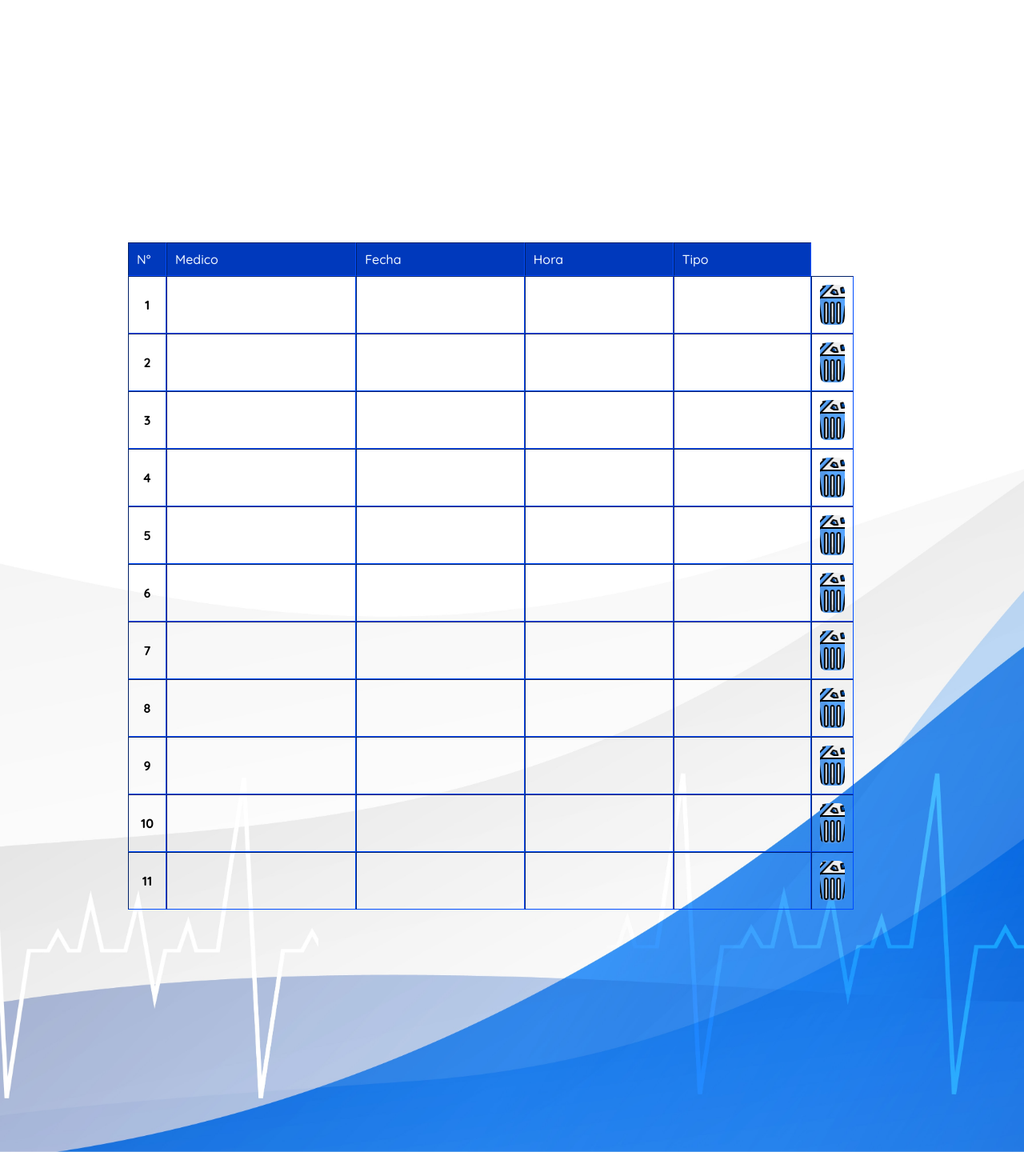
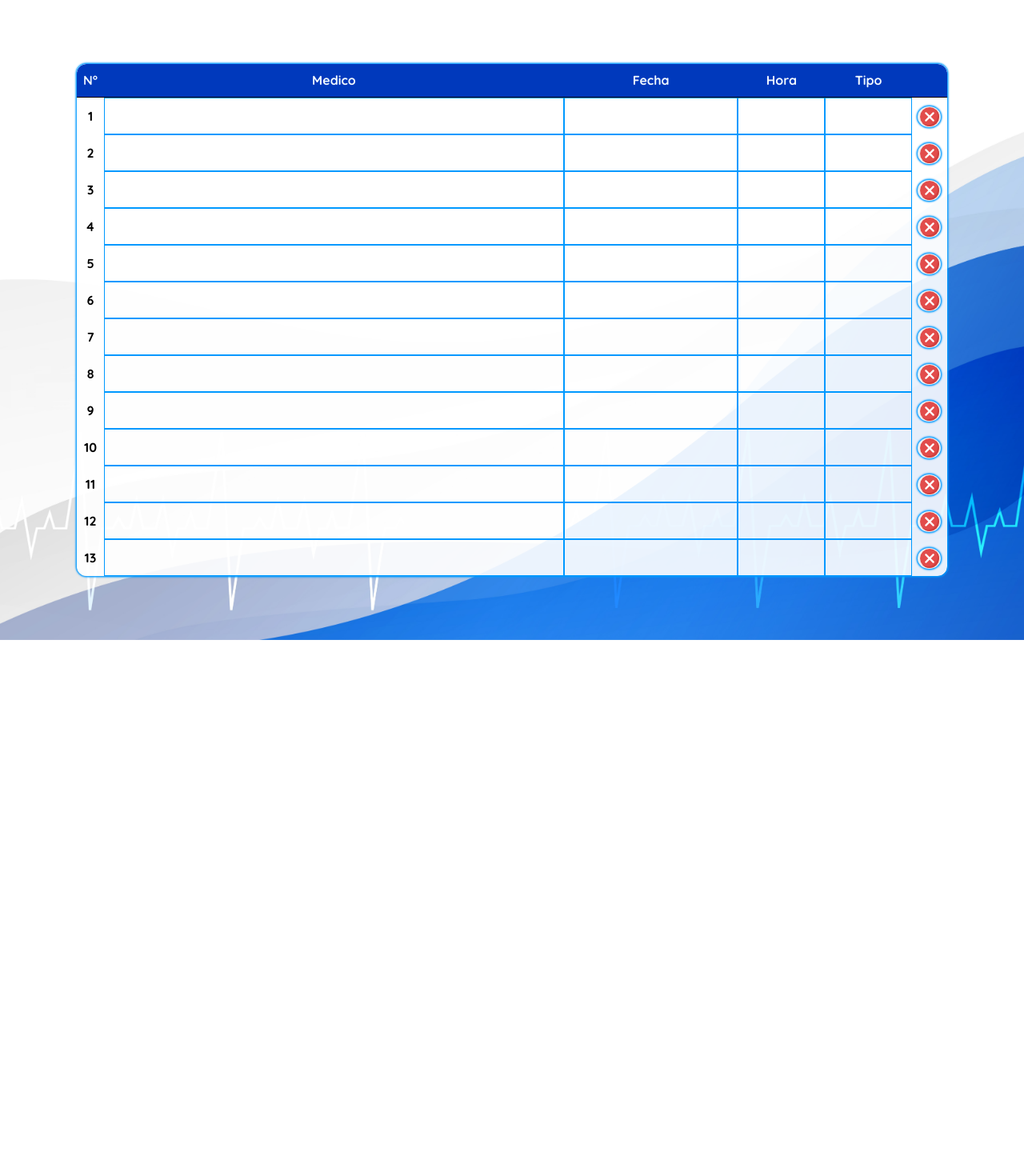
Before and after one commit to miller-vrg/ABP_electiva, a PHP site: page /page/citas.html in a window 1280 px wide. Shown: the whole page at 80% size. After the commit the page ends 800 px from the top, so only its background shows below. Run offline with PHP 8.4, Linux system fonts and the light colour scheme.

Commit message:
mejoras en css

```diff
--- a/css/style-citas.css
+++ b/css/style-citas.css
@@ -1,13 +1,14 @@
 :root{
     --color-primary: #0099ff;
-    --color-secundario: #0039BC;
-    --fondo: rgb(255,255,255,0.6)
+    --color-secundario: rgb(0, 57, 188);
+    --fondo: rgb(255,255,255,0.9);
+    --color-sobra: rgba(0, 57, 188);
 }
 body{
     margin:0;
     font-family: 'Quicksand', sans-serif;
     width:100%;
-    height:180vh;
+    height:100vh;
     display:grid;
     place-items: center;
     background-size: cover;
@@ -19,48 +20,92 @@ body{
 
 .contenedor{
     margin: 10;
-    width: 100%;
+    width: 85%;
+    height: 80%;
+    border:none;
+    border-radius: 12px;
     display: flex;
     justify-content: center;
-
+    box-shadow: 0px 0px 2px 1.5px var(--color-primary);
+    overflow: auto;
 }
 
 .t{
-
     margin:0;
-    width: 75%;
-    border-radius: 2mm;
+    width: 100%;
+    border:none;
+    border-radius: 12px;
     border: #0039BC;
-
+    background: var(--fondo);
+    overflow: hidden;
 }
 
 
 .btn{
+    margin:0;
+    margin-left: 15%;
     display: flex;
     justify-content: center;
-    width: 30%;
+    width: 50%;
+    border:none;
+}
+
+.can{
+    margin:0;
+    width: 1%;
 }
 
 .buton{
     margin:0;
-    width: 100%;
-    height: 50px;
-    background-image: url(../icons/basura.png);
-    background-position: 50% 50%;
-    border-radius: 2mm;
-    border: none;
+    margin-top: 30%;
+    width: 130%;
+    height: 100%;
     display: flex;
     justify-content: center;
-
+    border:none;
+    border-radius: 50%;
+    box-shadow: 0px 0px 2px 1.5px  var(--color-primary);
 }
 
+.buton img{
+    margin:0;
+    width:3vh;
+    border:none;
+}
+
+.buton:hover{
+    box-shadow:  0px 0px 2px 1.5px  var(--color-secundario);
+}
+
+.fecha{
+    width: 20%;
+}
+
+.tipo,.hora{
+    width: 10%;
+    border:none;
+}
 .n{
-    width: 5%;
-
+    padding: 1vh;
+    width: 1%;
+    border:none;
 }
 
 
 .c{
+    padding: 1vh;
+    margin:0;
+    border:none;
+    position: sticky;
+    top:0%;
+    border-bottom: 1px solid black;
+    text-align: center;
     color: aliceblue;
     background-color: #0039BC;
 }
+
+td{
+    margin:0;
+    padding: 0.5vh;
+    border:1px solid var(--color-primary);
+}
--- a/page/citas.html
+++ b/page/citas.html
@@ -14,11 +14,12 @@
     <div class="contenedor">
         <table class="t" BORDER CELLPADDING=10 CELLSPACING=0>
             <tr>
-                <td class="c">N°</td>
-                <td class="c">Medico</td>
-                <td class="c">Fecha</td>
-                <td class="c">Hora</td>
-                <td class="c">Tipo</td>
+                <th class="c n">N°</th>
+                <th class="c medico">Medico</th>
+                <th class="c fecha">Fecha</th>
+                <th class="c hora">Hora</th>
+                <th class="c tipo">Tipo</th>
+                <th class="c can"></th>
             </tr>
 
             <tr>
@@ -28,8 +29,8 @@
                 <td></td>
                 <td></td>
                 <td class="btn">
-                    <button class="buton" onclick="alert('Cita borrada con exito'); location = 'home-usuario.html'">
-
+                    <button class="buton" onclick="alert('Cita borrada con exito'); location = 'home-usuario.php'">
+                        <img src="../icons/cancelar.png" alt="X">
                     </button>
                 </td>
             </tr>
@@ -40,8 +41,8 @@
                 <td></td>
                 <td></td>
                 <td class="btn">
-                    <button class="buton" onclick="alert('Cita borrada con exito'); location = 'home-usuario.html'">
-
+                    <button class="buton" onclick="alert('Cita borrada con exito'); location = 'home-usuario.php'">
+                        <img src="../icons/cancelar.png" alt="X">
                     </button>
                 </td>
             </tr>
@@ -52,8 +53,8 @@
                 <td></td>
                 <td></td>
                 <td class="btn">
-                    <button class="buton" onclick="alert('Cita borrada con exito'); location = 'home-usuario.html'">
-
+                    <button class="buton" onclick="alert('Cita borrada con exito'); location = 'home-usuario.php'">
+                        <img src="../icons/cancelar.png" alt="X">
                     </button>
                 </td>
             </tr>
@@ -64,8 +65,8 @@
                 <td></td>
                 <td></td>
                 <td class="btn">
-                    <button class="buton" onclick="alert('Cita borrada con exito'); location = 'home-usuario.html'">
-
+                    <button class="buton" onclick="alert('Cita borrada con exito'); location = 'home-usuario.php'">
+                        <img src="../icons/cancelar.png" alt="X">
                     </button>
                 </td>
             </tr>
@@ -76,8 +77,8 @@
                 <td></td>
                 <td></td>
                 <td class="btn">
-                    <button class="buton" onclick="alert('Cita borrada con exito'); location = 'home-usuario.html'">
-
+                    <button class="buton" onclick="alert('Cita borrada con exito'); location = 'home-usuario.php'">
+                        <img src="../icons/cancelar.png" alt="X">
                     </button>
                 </td>
             </tr>
@@ -88,8 +89,8 @@
                 <td></td>
                 <td></td>
                 <td class="btn">
-                    <button class="buton" onclick="alert('Cita borrada con exito'); location = 'home-usuario.html'">
-
+                    <button class="buton" onclick="alert('Cita borrada con exito'); location = 'home-usuario.php'">
+                        <img src="../icons/cancelar.png" alt="X">
                     </button>
                 </td>
             </tr>
@@ -100,8 +101,8 @@
                 <td></td>
                 <td></td>
                 <td class="btn">
-                    <button class="buton" onclick="alert('Cita borrada con exito'); location = 'home-usuario.html'">
-
+                    <button class="buton" onclick="alert('Cita borrada con exito'); location = 'home-usuario.php'">
+                        <img src="../icons/cancelar.png" alt="X">
                     </button>
                 </td>
             </tr>
@@ -112,8 +113,8 @@
                 <td></td>
                 <td></td>
                 <td class="btn">
-                    <button class="buton" onclick="alert('Cita borrada con exito'); location = 'home-usuario.html'">
-
+                    <button class="buton" onclick="alert('Cita borrada con exito'); location = 'home-usuario.php'">
+                        <img src="../icons/cancelar.png" alt="X">
                     </button>
                 </td>
             </tr>
@@ -124,8 +125,8 @@
                 <td></td>
                 <td></td>
                 <td class="btn">
-                    <button class="buton" onclick="alert('Cita borrada con exito'); location = 'home-usuario.html'">
-
+                    <button class="buton" onclick="alert('Cita borrada con exito'); location = 'home-usuario.php'">
+                        <img src="../icons/cancelar.png" alt="X">
                     </button>
                 </td>
             </tr>
@@ -136,23 +137,47 @@
                 <td></td>
                 <td></td>
                 <td class="btn">
-                    <button class="buton" onclick="alert('Cita borrada con exito'); location = 'home-usuario.html'">
-
+                    <button class="buton" onclick="alert('Cita borrada con exito'); location = 'home-usuario.php'">
+                        <img src="../icons/cancelar.png" alt="X">
                     </button>
                 </td>
-            </tr> <tr>
+            </tr>
+            <tr>
                 <th class="n">11</th>
                 <td></td>
                 <td></td>
                 <td></td>
                 <td></td>
                 <td class="btn">
-                    <button class="buton" onclick="alert('Cita borrada con exito'); location = 'home-usuario.html'">
-
+                    <button class="buton" onclick="alert('Cita borrada con exito'); location = 'home-usuario.php'">
+                        <img src="../icons/cancelar.png" alt="X">
                     </button>
                 </td>
             </tr>
-
+            <tr>
+                <th class="n">12</th>
+                <td></td>
+                <td></td>
+                <td></td>
+                <td></td>
+                <td class="btn">
+                    <button class="buton" onclick="alert('Cita borrada con exito'); location = 'home-usuario.php'">
+                        <img src="../icons/cancelar.png" alt="X">
+                    </button>
+                </td>
+            </tr>
+            <tr>
+                <th class="n">13</th>
+                <td></td>
+                <td></td>
+                <td></td>
+                <td></td>
+                <td class="btn">
+                    <button class="buton" onclick="alert('Cita borrada con exito'); location = 'home-usuario.php'">
+                        <img src="../icons/cancelar.png" alt="X">
+                    </button>
+                </td>
+            </tr>
 
 
         </table>
--- a/page/home-usuario.php
+++ b/page/home-usuario.php
@@ -33,7 +33,7 @@ $direccion = $_SESSION['direccion'];
         <div class="tarjetero1">
             <form action="./edit.php" method="post" class="card-user" >
                 <img class="user" src="../icons/usuario.png" alt="PERFIL">
-                <h2><?= $name ?></h2>
+                <h3><?= $name ?></h3>
 
                 <div class="datos">
                     <p><b>Edad:</b> <br><?= $edad?></p>
@@ -50,7 +50,6 @@ $direccion = $_SESSION['direccion'];
                     <h5>Medico general</h5>
                     <p>El médico general tiene la responsabilidad de ofrecer una atención integral al paciente. Esto hace que tenga un total conocimiento del historial médico y clínico del paciente.</p>
                     <button type="submit" name="accion" value="general"><h5>Agendar</h5> <img src="../icons/fecha-derecha.svg" alt="flecha"></button>
-
                 </div>
                 <div class="tarjeta t2">
                     <img src="../img/ginecologo.jpg" alt="Ginecologo">
```
Also changed, not shown: css/style-home-usuario.css (+25 -30 lines).
